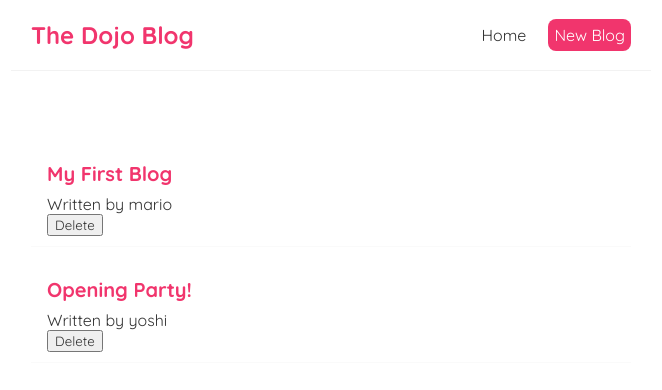
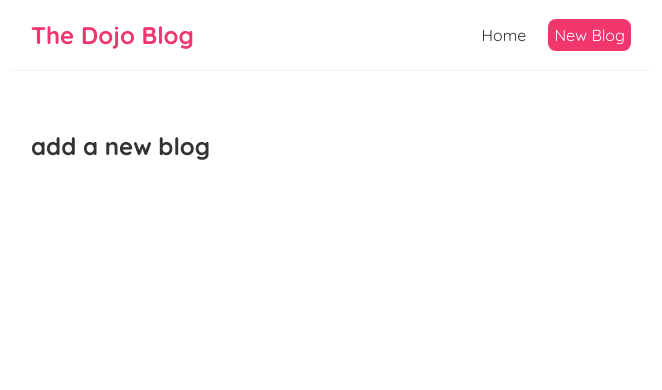
Before and after one commit to iamrs77/dojo-blog, a React (Create React App) app: page /create in a window 1280 px wide. Shown: the top 390 px of the page, without its empty margins (309-971 px from the left). Built offline with nearby package versions, Linux system fonts and the light colour scheme; data requests are answered from the project's data file; the HTML template or start-up script is replaced by a standard one.

Commit message:
added api calls, custom hooks, and routes

```diff
--- a/package.json
+++ b/package.json
@@ -8,6 +8,7 @@
     "@testing-library/user-event": "^13.5.0",
     "react": "^18.2.0",
     "react-dom": "^18.2.0",
+    "react-router-dom": "^6.11.2",
     "react-scripts": "5.0.1",
     "web-vitals": "^2.1.4"
   },
--- a/src/App.js
+++ b/src/App.js
@@ -1,14 +1,21 @@
 import Home from './Home';
 import Navbar from './Navbar';
+import Create from './Create';
+import { BrowserRouter as Router, Route, Routes } from 'react-router-dom';
 
 function App() {
   return (
-    <div className="App">
-      <Navbar />
-      <div className="content">
-        <Home />
+    <Router>
+      <div className="App">
+        <Navbar />
+        <div className="content">
+          <Routes>
+            <Route path="/create" element={<Create/>} />
+            <Route path="/" element={<Home/>} />
+          </Routes>
+        </div>
       </div>
-    </div>
+    </Router>
   );
 }
 
--- /dev/null
+++ b/src/Create.js
@@ -0,0 +1,9 @@
+const Create = () => {
+    return (
+        <div className="create">
+            <h2>add a new blog</h2>
+        </div>
+     );
+}
+
+export default Create;
--- a/src/Home.js
+++ b/src/Home.js
@@ -1,46 +1,15 @@
 import { useEffect, useState } from "react";
 import Bloglist from "./Bloglist";
+import useFetch from "./useFetch";
 
 const Home = () => {
-    const [blogs, setBlogs] = useState(null);
-    const [isPending, setIsPending] = useState(true);
-    const [error, setError] = useState(null);
-
-    const handleDelete = (id) => {
-        setBlogs(blogs.filter((blog) => blog.id !== id))
-    }
-
-    useEffect(() => {
-        fetch("http://localhost:8000/blogs").then((res) => {
-            if(!res.ok) {
-                throw Error('Could not fetch data');
-            }
-            return res.json();
-        }).then((data) => {
-            setBlogs(data);
-            setIsPending(false);
-            setError(null);
-        }).catch(err => {
-            setError(err.message);
-            setIsPending(false);
-        })
-    }, []);
-
-
-    // runs code on every render
-    // useEffect(() => {
-    //     console.log("use effect ran")
-
-    //     // return () => {
-    //     //     console.log("clean up function")
-    //     // }
-    // }, [blogs]); // dependency array is an optional arguement and decided the running of useEffect
+   const {data: blogs, isPending, error} = useFetch("http://localhost:8000/blogs");
 
     return (
         <div className="home">
             { error && <div>{error}</div>}
             { isPending && <div>Loading...</div>}
-            { blogs && <Bloglist blogs={blogs} handleDelete={handleDelete} /> }
+            { blogs && <Bloglist blogs={blogs} /> }
         </div>
      );
 }
--- /dev/null
+++ b/src/useFetch.js
@@ -0,0 +1,27 @@
+import { useEffect, useState } from "react";
+
+const useFetch = (url) => {
+    const [data, setData] = useState(null);
+    const [isPending, setIsPending] = useState(true);
+    const [error, setError] = useState(null);
+
+    useEffect(() => {
+        fetch(url).then((res) => {
+            if(!res.ok) {
+                throw Error('Could not fetch data');
+            }
+            return res.json();
+        }).then((data) => {
+            setData(data);
+            setIsPending(false);
+            setError(null);
+        }).catch(err => {
+            setError(err.message);
+            setIsPending(false);
+        })
+    }, []);
+
+    return {data, isPending, error};
+}
+
+export default useFetch;
```
Also changed, not shown: 1 other file (tests, documents, lock files or other folders).
